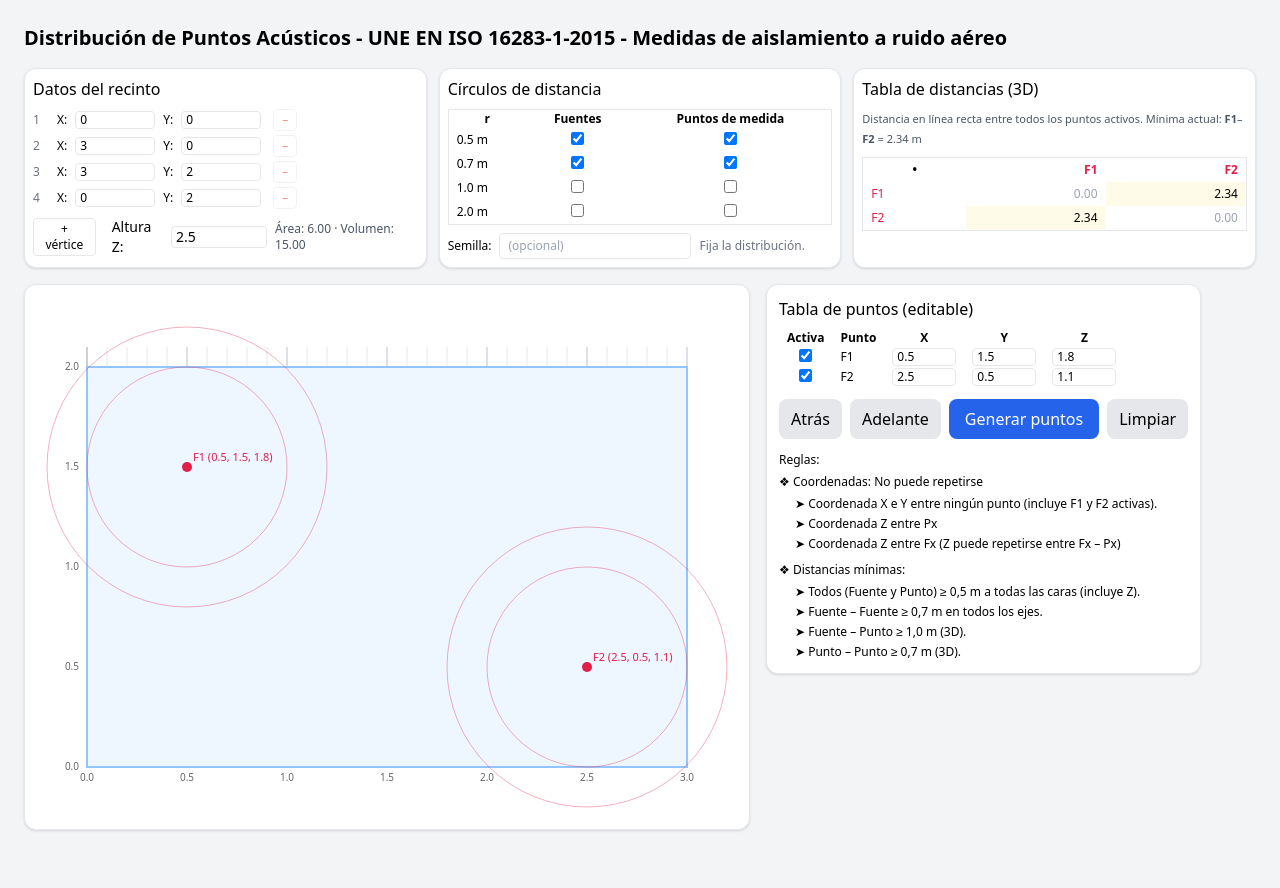
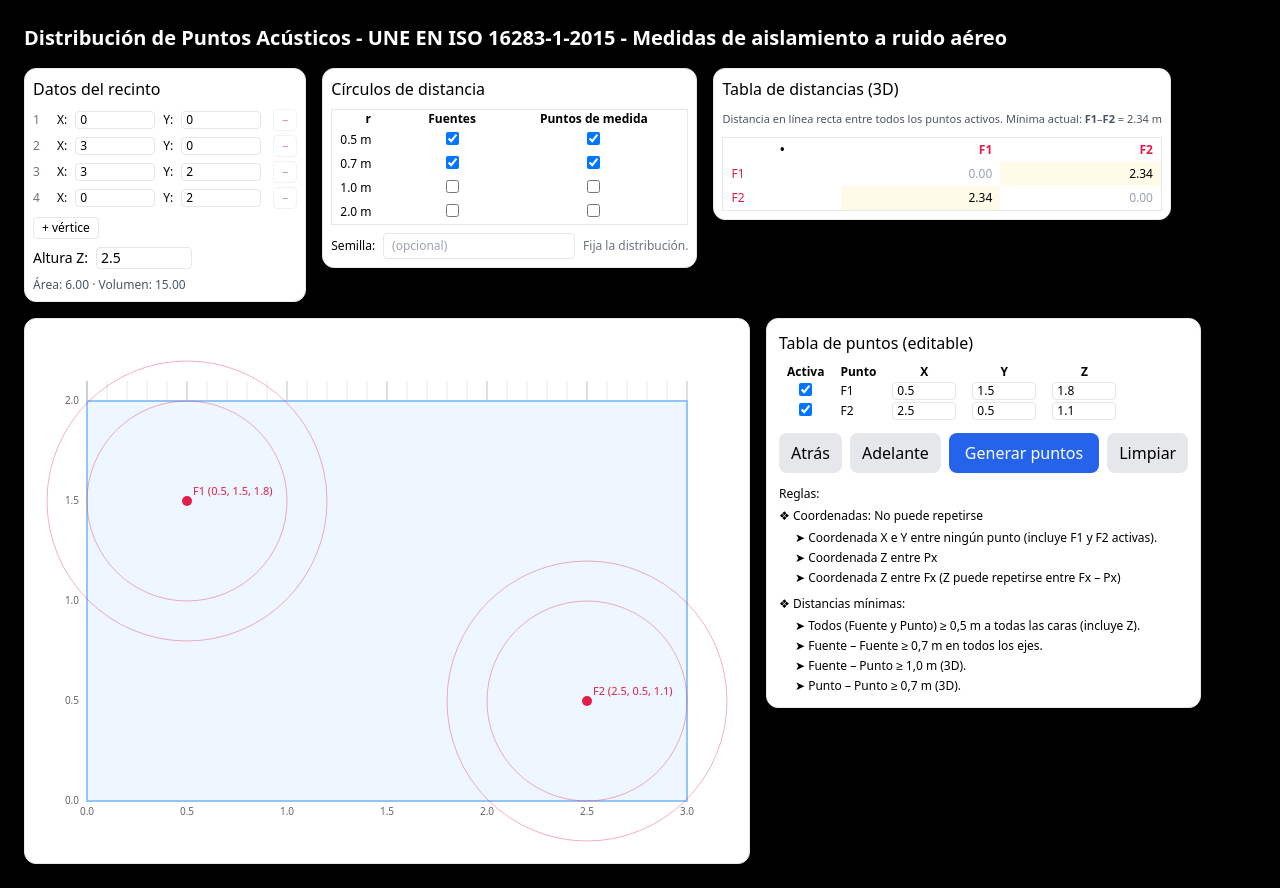
Before and after one commit to ElMo0977/App-puntos-v2-con-Cursor, a React (Vite) app: page / in a window 1280 px wide. Before the commit the page ends 854 px from the top, so only its background shows below. Built offline with nearby package versions, Linux system fonts and the light colour scheme.

Commit message:
feat(ui): ajustes en App.jsx y estilos

```diff
--- a/src/App.jsx
+++ b/src/App.jsx
@@ -852,11 +852,11 @@ export default function App() {
 
   return (
     <div className="p-6 space-y-4">
-      <h1 className="text-xl font-semibold">Distribución de Puntos Acústicos - UNE EN ISO 16283-1-2015 - Medidas de aislamiento a ruido aéreo</h1>
+      <h1 className="text-xl font-semibold text-white">Distribución de Puntos Acústicos - UNE EN ISO 16283-1-2015 - Medidas de aislamiento a ruido aéreo</h1>
 
-      <div className="grid lg:grid-cols-3 md:grid-cols-2 gap-3 items-stretch">
+      <div className="flex flex-wrap gap-4 items-start">
         {/* Datos del recinto */}
-        <section className="p-2 rounded-xl shadow bg-white border text-sm">
+        <section className="p-2 rounded-xl shadow bg-white border text-sm self-start w-fit">
           <h2 className="text-base font-medium mb-2">Datos del recinto</h2>
           {vertices.map((v, i) => (
             <div key={i} className="flex items-center gap-2 mb-1 text-xs">
@@ -895,7 +895,8 @@ export default function App() {
               </button>
             </div>
           ))}
-          <div className="flex items-center gap-2 mt-2 text-sm">
+          <div className="flex flex-col gap-2 mt-2 text-sm">
+            <div className="flex items-center gap-2">
               <button
                 onClick={() => {
                   setPast((p) => [...p, takeSnapshot()]);
@@ -906,7 +907,9 @@ export default function App() {
               >
                 + vértice
               </button>
-            <label className="ml-2">Altura Z:</label>
+            </div>
+            <div className="flex items-center gap-2">
+              <label>Altura Z:</label>
               <NumInput
                 value={alturaZ}
                 onCommit={(val) => {
@@ -916,12 +919,15 @@ export default function App() {
                 }}
                 className="w-24 border rounded px-1"
               />
-            <span className="ml-auto text-xs text-gray-600">Área: {area.toFixed(2)} · Volumen: {volumen.toFixed(2)}</span>
+            </div>
+            <div className="text-xs text-gray-600">
+              Área: {area.toFixed(2)} · Volumen: {volumen.toFixed(2)}
+            </div>
           </div>
         </section>
 
         {/* Círculos de distancia */}
-        <section className="p-2 rounded-xl shadow bg-white border text-sm">
+        <section className="p-2 rounded-xl shadow bg-white border text-sm self-start w-fit">
           <h2 className="text-base font-medium mb-2">Círculos de distancia</h2>
           <table className="text-xs border w-full">
             <thead>
@@ -975,7 +981,7 @@ export default function App() {
         </section>
 
         {/* Tabla de distancias (3D) */}
-        <section className="p-2 rounded-xl shadow bg-white border text-sm">
+        <section className="p-2 rounded-xl shadow bg-white border text-sm self-start w-fit">
           <h2 className="text-base font-medium mb-2">Tabla de distancias (3D)</h2>
           {pointList.length >= 2 ? (
             <div>
--- a/src/index.css
+++ b/src/index.css
@@ -2,4 +2,4 @@
 @tailwind components;
 @tailwind utilities;
 
-body { background: #f3f4f6; }
+body { background: #000000; }
```
Lines whose indentation alone changed are shown as unchanged.
